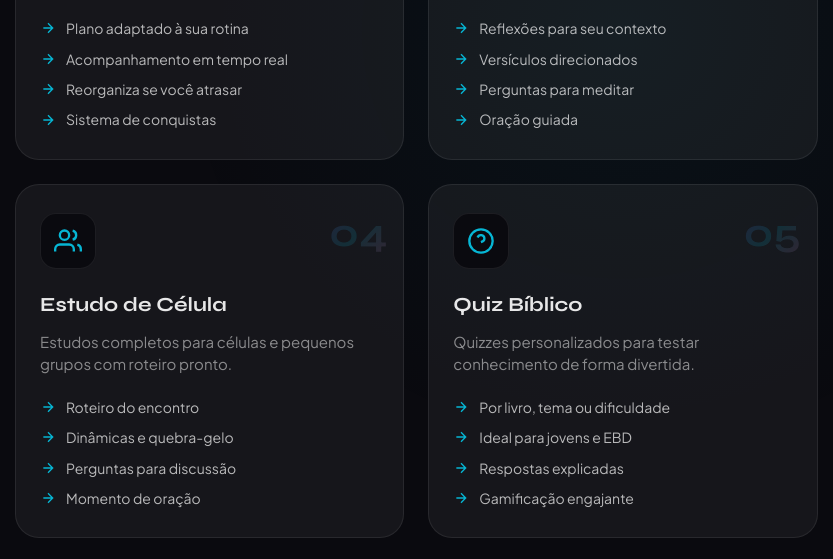
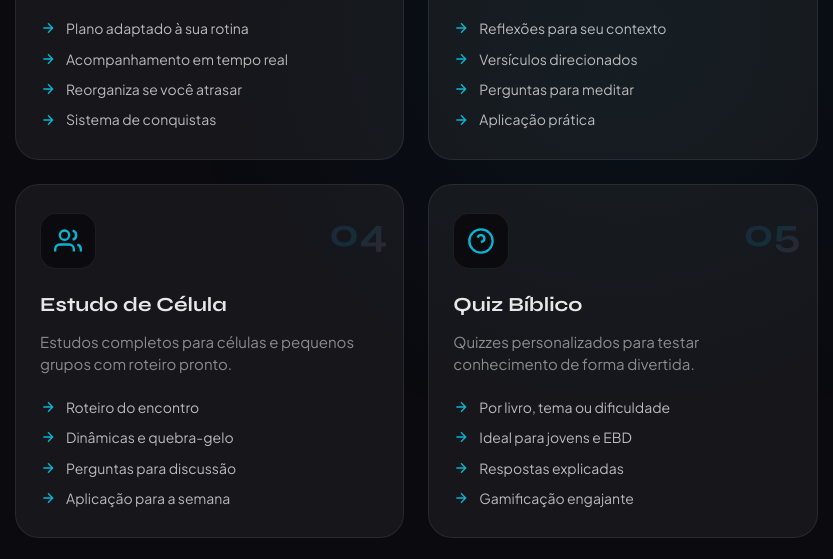
Before and after one commit to oigorvieira/Crist-o-IA-Pro, a plain HTML site: page index.html in a window 1280 px wide. Shown: the part 2125-2684 px from the top of the page, 17-850 px from the left. Drawn offline with Linux system fonts and the light colour scheme.

Commit message:
Update index.html

```diff
--- a/index.html
+++ b/index.html
@@ -340,9 +340,9 @@ section{position:relative;z-index:2;padding:60px 0}
             </div>
             <div class="agents-grid">
                 <div class="agent-card"><span class="agent-number">01</span><div class="agent-icon"><svg viewBox="0 0 24 24" fill="none" stroke="currentColor" stroke-width="2"><path d="M4 19.5A2.5 2.5 0 0 1 6.5 17H20"/><path d="M6.5 2H20v20H6.5A2.5 2.5 0 0 1 4 19.5v-15A2.5 2.5 0 0 1 6.5 2z"/></svg></div><h3>Leitura Bíblica</h3><p>Plano personalizado ao seu ritmo com acompanhamento de progresso.</p><ul class="agent-features"><li><svg viewBox="0 0 24 24" fill="none" stroke="currentColor" stroke-width="2"><path d="M5 12h14M12 5l7 7-7 7"/></svg>Plano adaptado à sua rotina</li><li><svg viewBox="0 0 24 24" fill="none" stroke="currentColor" stroke-width="2"><path d="M5 12h14M12 5l7 7-7 7"/></svg>Acompanhamento em tempo real</li><li><svg viewBox="0 0 24 24" fill="none" stroke="currentColor" stroke-width="2"><path d="M5 12h14M12 5l7 7-7 7"/></svg>Reorganiza se você atrasar</li><li><svg viewBox="0 0 24 24" fill="none" stroke="currentColor" stroke-width="2"><path d="M5 12h14M12 5l7 7-7 7"/></svg>Sistema de conquistas</li></ul></div>
-                <div class="agent-card"><span class="agent-number">02</span><div class="agent-icon"><svg viewBox="0 0 24 24" fill="none" stroke="currentColor" stroke-width="2"><path d="M20.84 4.61a5.5 5.5 0 0 0-7.78 0L12 5.67l-1.06-1.06a5.5 5.5 0 0 0-7.78 7.78l1.06 1.06L12 21.23l7.78-7.78 1.06-1.06a5.5 5.5 0 0 0 0-7.78z"/></svg></div><h3>Devocional Diário</h3><p>Devocionais personalizados para o momento que você está vivendo.</p><ul class="agent-features"><li><svg viewBox="0 0 24 24" fill="none" stroke="currentColor" stroke-width="2"><path d="M5 12h14M12 5l7 7-7 7"/></svg>Reflexões para seu contexto</li><li><svg viewBox="0 0 24 24" fill="none" stroke="currentColor" stroke-width="2"><path d="M5 12h14M12 5l7 7-7 7"/></svg>Versículos direcionados</li><li><svg viewBox="0 0 24 24" fill="none" stroke="currentColor" stroke-width="2"><path d="M5 12h14M12 5l7 7-7 7"/></svg>Perguntas para meditar</li><li><svg viewBox="0 0 24 24" fill="none" stroke="currentColor" stroke-width="2"><path d="M5 12h14M12 5l7 7-7 7"/></svg>Oração guiada</li></ul></div>
+                <div class="agent-card"><span class="agent-number">02</span><div class="agent-icon"><svg viewBox="0 0 24 24" fill="none" stroke="currentColor" stroke-width="2"><path d="M20.84 4.61a5.5 5.5 0 0 0-7.78 0L12 5.67l-1.06-1.06a5.5 5.5 0 0 0-7.78 7.78l1.06 1.06L12 21.23l7.78-7.78 1.06-1.06a5.5 5.5 0 0 0 0-7.78z"/></svg></div><h3>Devocional Diário</h3><p>Devocionais personalizados para o momento que você está vivendo.</p><ul class="agent-features"><li><svg viewBox="0 0 24 24" fill="none" stroke="currentColor" stroke-width="2"><path d="M5 12h14M12 5l7 7-7 7"/></svg>Reflexões para seu contexto</li><li><svg viewBox="0 0 24 24" fill="none" stroke="currentColor" stroke-width="2"><path d="M5 12h14M12 5l7 7-7 7"/></svg>Versículos direcionados</li><li><svg viewBox="0 0 24 24" fill="none" stroke="currentColor" stroke-width="2"><path d="M5 12h14M12 5l7 7-7 7"/></svg>Perguntas para meditar</li><li><svg viewBox="0 0 24 24" fill="none" stroke="currentColor" stroke-width="2"><path d="M5 12h14M12 5l7 7-7 7"/></svg>Aplicação prática</li></ul></div>
                 <div class="agent-card"><span class="agent-number">03</span><div class="agent-icon"><svg viewBox="0 0 24 24" fill="none" stroke="currentColor" stroke-width="2"><path d="M12 1a3 3 0 0 0-3 3v8a3 3 0 0 0 6 0V4a3 3 0 0 0-3-3z"/><path d="M19 10v2a7 7 0 0 1-14 0v-2"/><line x1="12" y1="19" x2="12" y2="23"/><line x1="8" y1="23" x2="16" y2="23"/></svg></div><h3>Estruturar Pregações</h3><p>Mensagens impactantes com estrutura clara e aplicações práticas.</p><ul class="agent-features"><li><svg viewBox="0 0 24 24" fill="none" stroke="currentColor" stroke-width="2"><path d="M5 12h14M12 5l7 7-7 7"/></svg>Estrutura completa</li><li><svg viewBox="0 0 24 24" fill="none" stroke="currentColor" stroke-width="2"><path d="M5 12h14M12 5l7 7-7 7"/></svg>Sugestões de ilustrações</li><li><svg viewBox="0 0 24 24" fill="none" stroke="currentColor" stroke-width="2"><path d="M5 12h14M12 5l7 7-7 7"/></svg>Contexto bíblico</li><li><svg viewBox="0 0 24 24" fill="none" stroke="currentColor" stroke-width="2"><path d="M5 12h14M12 5l7 7-7 7"/></svg>Aplicações para a igreja</li></ul></div>
-                <div class="agent-card"><span class="agent-number">04</span><div class="agent-icon"><svg viewBox="0 0 24 24" fill="none" stroke="currentColor" stroke-width="2"><path d="M17 21v-2a4 4 0 0 0-4-4H5a4 4 0 0 0-4 4v2"/><circle cx="9" cy="7" r="4"/><path d="M23 21v-2a4 4 0 0 0-3-3.87"/><path d="M16 3.13a4 4 0 0 1 0 7.75"/></svg></div><h3>Estudo de Célula</h3><p>Estudos completos para células e pequenos grupos com roteiro pronto.</p><ul class="agent-features"><li><svg viewBox="0 0 24 24" fill="none" stroke="currentColor" stroke-width="2"><path d="M5 12h14M12 5l7 7-7 7"/></svg>Roteiro do encontro</li><li><svg viewBox="0 0 24 24" fill="none" stroke="currentColor" stroke-width="2"><path d="M5 12h14M12 5l7 7-7 7"/></svg>Dinâmicas e quebra-gelo</li><li><svg viewBox="0 0 24 24" fill="none" stroke="currentColor" stroke-width="2"><path d="M5 12h14M12 5l7 7-7 7"/></svg>Perguntas para discussão</li><li><svg viewBox="0 0 24 24" fill="none" stroke="currentColor" stroke-width="2"><path d="M5 12h14M12 5l7 7-7 7"/></svg>Momento de oração</li></ul></div>
+                <div class="agent-card"><span class="agent-number">04</span><div class="agent-icon"><svg viewBox="0 0 24 24" fill="none" stroke="currentColor" stroke-width="2"><path d="M17 21v-2a4 4 0 0 0-4-4H5a4 4 0 0 0-4 4v2"/><circle cx="9" cy="7" r="4"/><path d="M23 21v-2a4 4 0 0 0-3-3.87"/><path d="M16 3.13a4 4 0 0 1 0 7.75"/></svg></div><h3>Estudo de Célula</h3><p>Estudos completos para células e pequenos grupos com roteiro pronto.</p><ul class="agent-features"><li><svg viewBox="0 0 24 24" fill="none" stroke="currentColor" stroke-width="2"><path d="M5 12h14M12 5l7 7-7 7"/></svg>Roteiro do encontro</li><li><svg viewBox="0 0 24 24" fill="none" stroke="currentColor" stroke-width="2"><path d="M5 12h14M12 5l7 7-7 7"/></svg>Dinâmicas e quebra-gelo</li><li><svg viewBox="0 0 24 24" fill="none" stroke="currentColor" stroke-width="2"><path d="M5 12h14M12 5l7 7-7 7"/></svg>Perguntas para discussão</li><li><svg viewBox="0 0 24 24" fill="none" stroke="currentColor" stroke-width="2"><path d="M5 12h14M12 5l7 7-7 7"/></svg>Aplicação para a semana</li></ul></div>
                 <div class="agent-card"><span class="agent-number">05</span><div class="agent-icon"><svg viewBox="0 0 24 24" fill="none" stroke="currentColor" stroke-width="2"><circle cx="12" cy="12" r="10"/><path d="M9.09 9a3 3 0 0 1 5.83 1c0 2-3 3-3 3"/><line x1="12" y1="17" x2="12.01" y2="17"/></svg></div><h3>Quiz Bíblico</h3><p>Quizzes personalizados para testar conhecimento de forma divertida.</p><ul class="agent-features"><li><svg viewBox="0 0 24 24" fill="none" stroke="currentColor" stroke-width="2"><path d="M5 12h14M12 5l7 7-7 7"/></svg>Por livro, tema ou dificuldade</li><li><svg viewBox="0 0 24 24" fill="none" stroke="currentColor" stroke-width="2"><path d="M5 12h14M12 5l7 7-7 7"/></svg>Ideal para jovens e EBD</li><li><svg viewBox="0 0 24 24" fill="none" stroke="currentColor" stroke-width="2"><path d="M5 12h14M12 5l7 7-7 7"/></svg>Respostas explicadas</li><li><svg viewBox="0 0 24 24" fill="none" stroke="currentColor" stroke-width="2"><path d="M5 12h14M12 5l7 7-7 7"/></svg>Gamificação engajante</li></ul></div>
             </div>
         </div>
```
